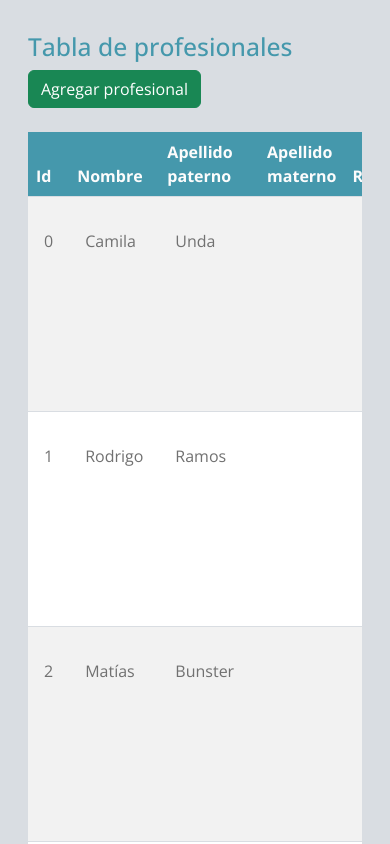
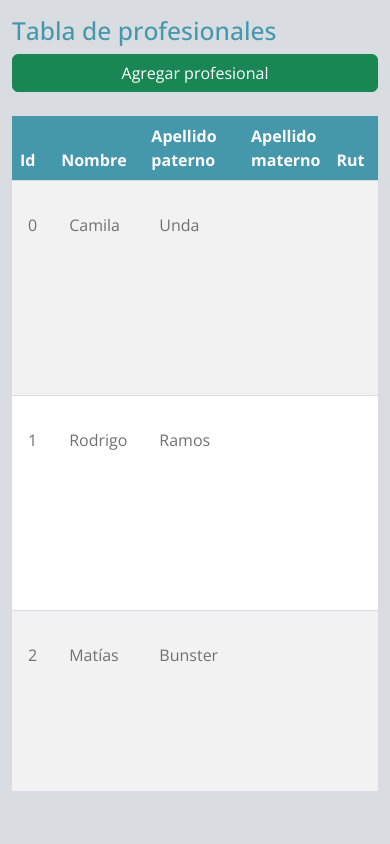
Before and after one commit to ssalinascalibar/espacio-box-noLogin, a React (Vite) app: page /admin in a window 390 px wide. Shown: the top 844 px of the page. Built offline with nearby package versions, Linux system fonts and the light colour scheme.

Commit message:
mod table professionals admin for responsive

```diff
--- a/src/features/adminPanel/AdminPanel.jsx
+++ b/src/features/adminPanel/AdminPanel.jsx
@@ -28,12 +28,14 @@ export default function AdminPanel() {
 
   return (
     <Container>
-      <div id="professionals-table">
+      <div id="table-title">
         <h2>Tabla de profesionales</h2>
         <Button variant="success" onClick={handleShow} className="mb-4">
             Agregar profesional
           </Button>
-        <Table striped responsive>
+      </div>
+      <div id="professionals-table">
+        <Table striped>
           <thead>
             <tr>
               <th>Id</th>
--- a/src/features/adminPanel/adminPanel.css
+++ b/src/features/adminPanel/adminPanel.css
@@ -1,5 +1,17 @@
+#table-title{
+    margin-top: 1rem;
+    display: flex;
+    flex-direction: column;
+}
+
 #professionals-table {
-    margin: 2rem 1rem;
+    max-height: 80vh;
+    overflow-y: auto;
+}
+
+#professionals-table thead {
+    position: sticky;
+    top: 0;
 }
 
 #professionals-table svg {
@@ -40,6 +52,16 @@
 
 
 @media screen and (min-width: 992px) {
+
+    #table-title{
+        flex-direction: row;
+        justify-content: space-between;
+    }
+
+    #professionals-table {
+        max-height: 85vh;
+    }
+
     #professionals-table svg {
         font-size: 1.3em;
         margin-right: 0.8rem;
```
